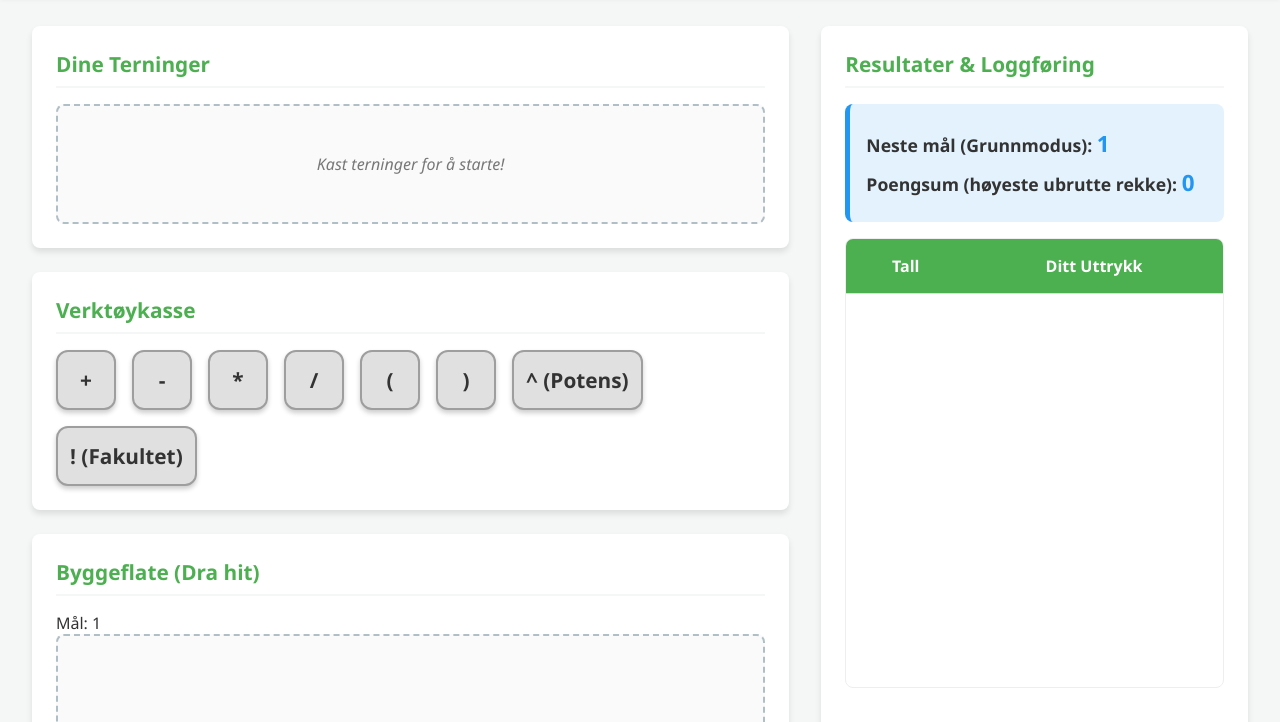
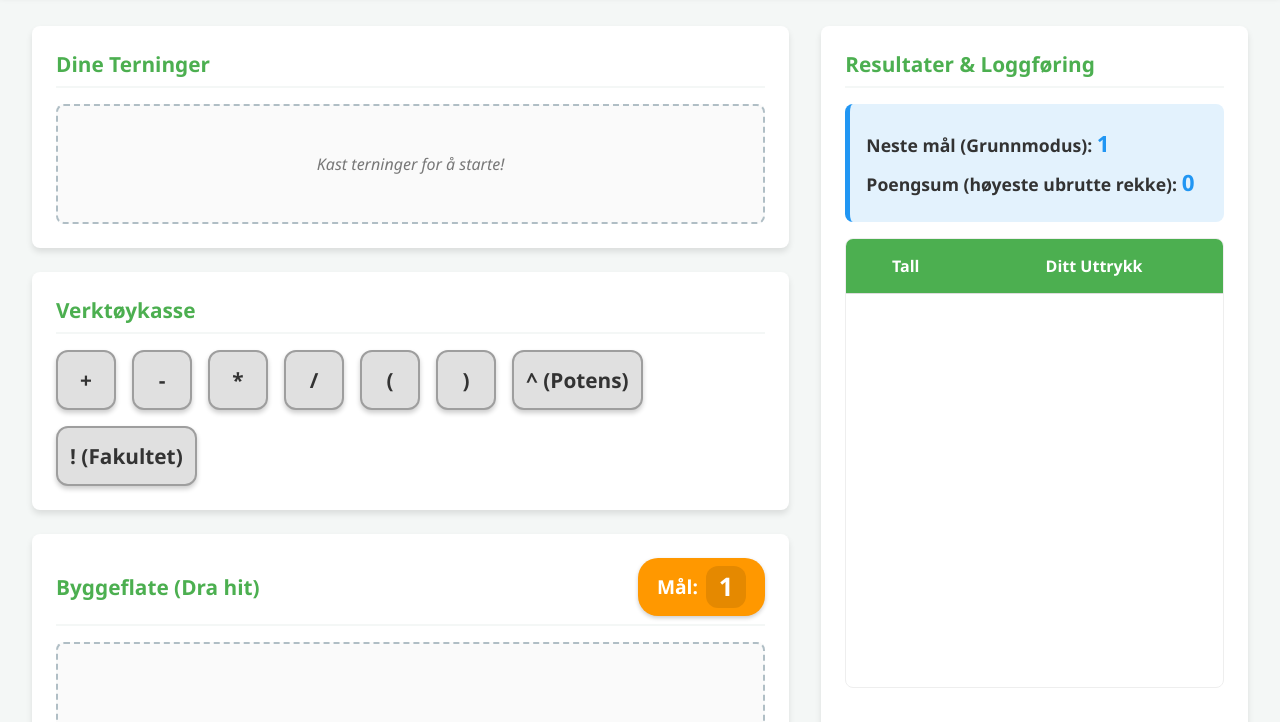
Before and after one commit to Hrafnir/Terningmatte, a plain HTML site: page index.html in a window 1280 px wide. Shown: the part 78-800 px from the top of the page. Drawn offline with Linux system fonts and the light colour scheme.

Commit message:
Update style.css

```diff
--- a/style.css
+++ b/style.css
@@ -1,7 +1,8 @@
-/* Version: #10 */
+/* Version: #14 */
 :root {
     --primary-color: #4CAF50;
     --secondary-color: #2196F3;
+    --accent-color: #ff9800; /* Ny farge for fokus-skiltet */
     --bg-color: #f4f7f6;
     --panel-bg: #ffffff;
     --text-color: #333333;
@@ -111,6 +112,42 @@ main {
     font-size: 1.3rem;
 }
 
+/* === Layout for Byggeflate Header (iPad-fokus) === */
+.build-header {
+    display: flex;
+    justify-content: space-between;
+    align-items: center;
+    margin-bottom: 1rem;
+    border-bottom: 2px solid var(--bg-color);
+    padding-bottom: 0.5rem;
+}
+
+.build-header h2 {
+    margin-bottom: 0;
+    border-bottom: none;
+    padding-bottom: 0;
+}
+
+.target-badge {
+    background-color: var(--accent-color);
+    color: white;
+    padding: 0.5rem 1.2rem;
+    border-radius: 20px;
+    font-size: 1.2rem;
+    font-weight: bold;
+    box-shadow: 0 2px 4px rgba(0,0,0,0.2);
+    display: flex;
+    align-items: center;
+    gap: 0.5rem;
+}
+
+#build-target-number {
+    font-size: 1.6rem;
+    background-color: rgba(0,0,0,0.1);
+    padding: 0.2rem 0.8rem;
+    border-radius: 12px;
+}
+
 /* === Drag & Drop og Byggeflate === */
 .dropzone {
     min-height: 120px;
@@ -119,7 +156,7 @@ main {
     padding: 1rem;
     display: flex;
     flex-wrap: wrap;
-    gap: 0.8rem; /* Litt mer luft mellom elementene */
+    gap: 0.8rem;
     align-items: center;
     background-color: #fafafa;
     transition: background-color 0.2s, border-color 0.2s;
@@ -149,7 +186,7 @@ main {
 .die {
     width: 60px;
     height: 60px;
-    flex-shrink: 0; /* Forhindrer at den skvises sammen */
+    flex-shrink: 0;
     background-color: var(--dice-color);
     border: 2px solid #fbc02d;
     border-radius: 12px;
@@ -189,13 +226,13 @@ main {
 
 /* === Operatorer === */
 .operator {
-    min-width: 60px; /* Tillater at boksen vokser hvis teksten er lang */
+    min-width: 60px;
     height: 60px;
-    flex-shrink: 0; /* Forhindrer at den skvises sammen */
+    flex-shrink: 0;
     display: flex;
     justify-content: center;
     align-items: center;
-    font-size: 1.3rem; /* Litt mindre font for å få plass til tekst */
+    font-size: 1.3rem;
     font-weight: bold;
     border-radius: 12px;
     cursor: grab;
@@ -204,8 +241,8 @@ main {
     background-color: var(--operator-color);
     border: 2px solid #9e9e9e;
     color: #333;
-    padding: 0 12px; /* Luft på sidene av teksten */
-    white-space: nowrap; /* Tvinger teksten til å holde seg på én linje */
+    padding: 0 12px;
+    white-space: nowrap;
     transition: transform 0.1s, margin 0.2s;
 }
 
@@ -359,4 +396,4 @@ tr.success-row td {
 .log-warn { color: #f1c40f; }
 .log-error { color: #e74c3c; font-weight: bold; }
 .log-success { color: #2ecc71; }
-/* Version: #10 */
+/* Version: #14 */
```
